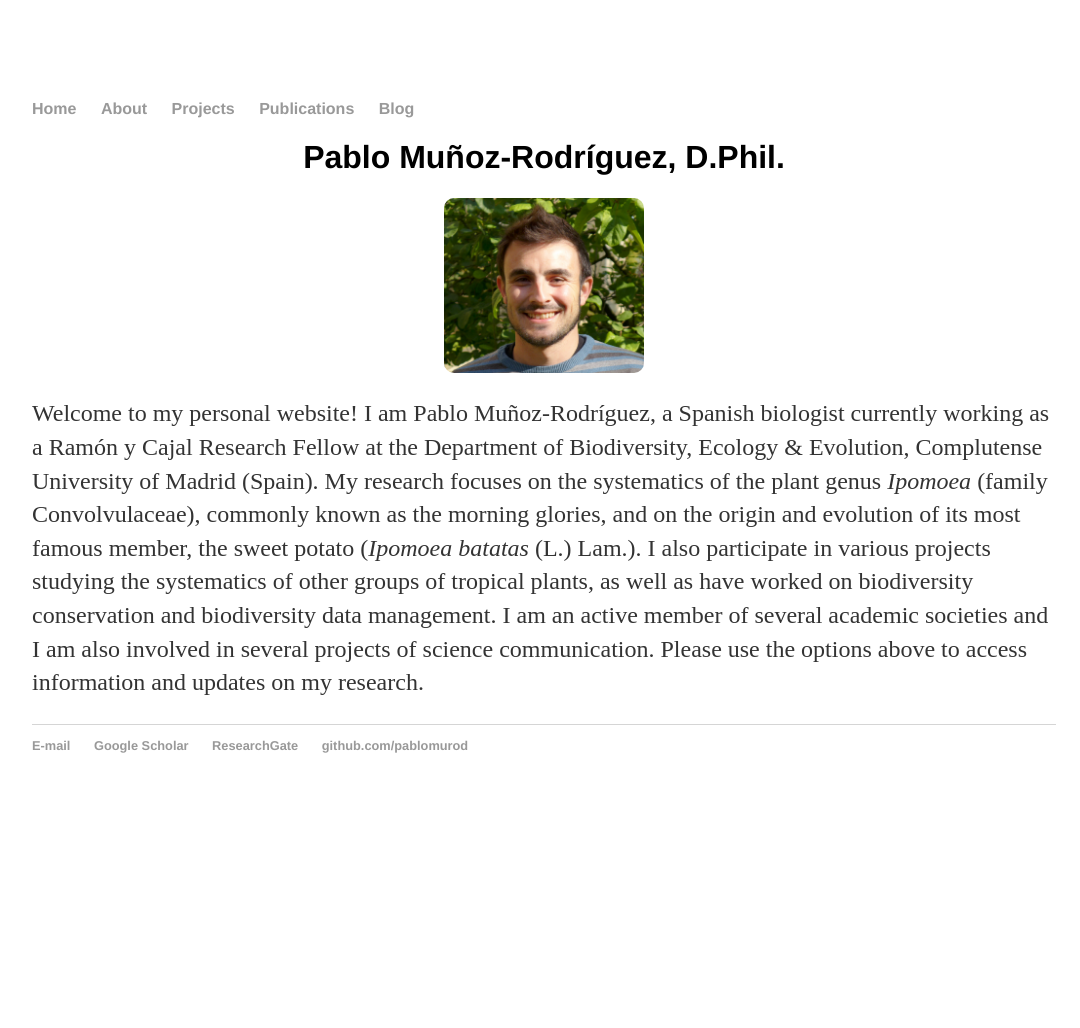
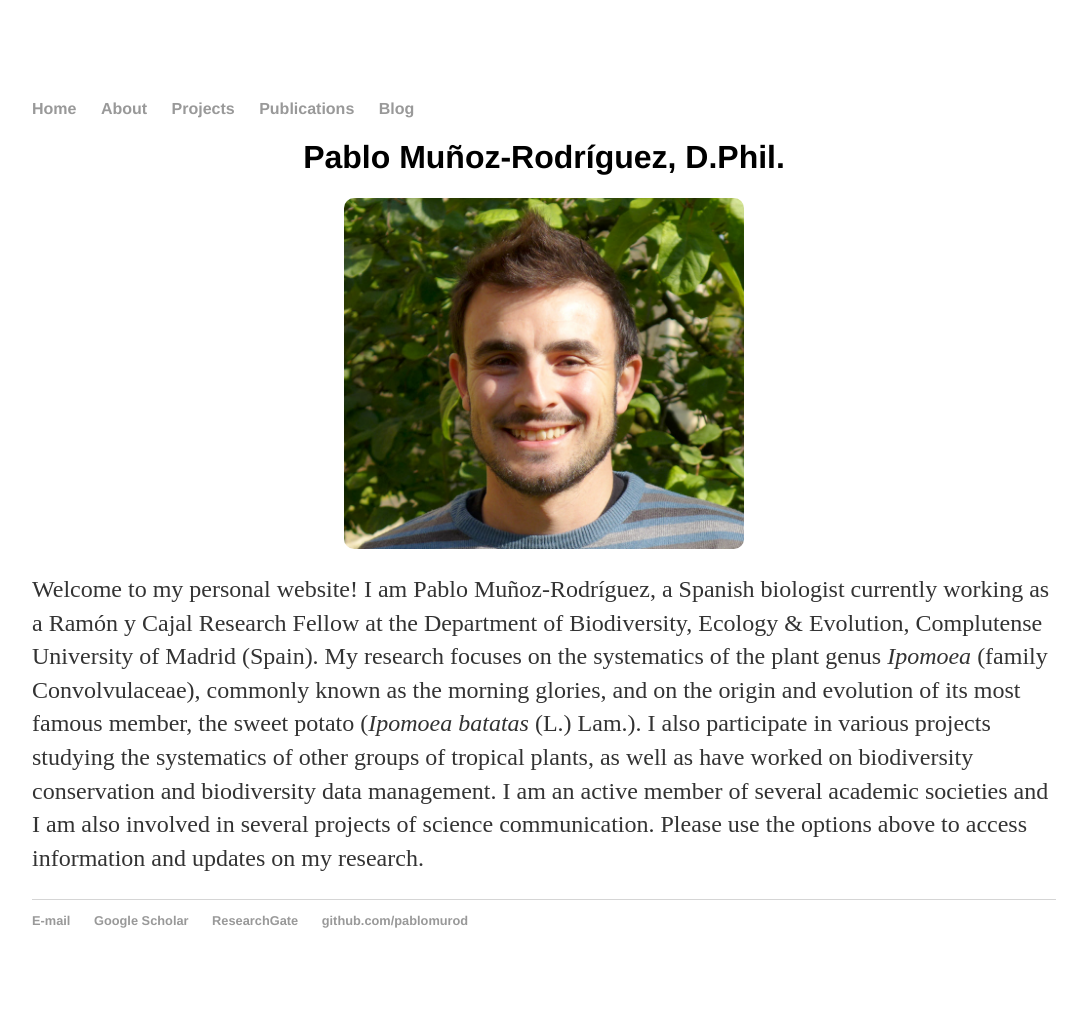
Before and after one commit to pablomurod/pablomurod.github.io, a Jekyll site: the page built from index.html, in a window 1280 px wide. Shown: the whole page, without its empty margins (96-1176 px from the left). Built offline with Jekyll 4.4.1, drawn with Linux system fonts in a browser that asks for light colours; before the commit the page ends 900 px from its top, so only the background shows below that.

Commit message:
Update main.css

```diff
--- a/css/main.css
+++ b/css/main.css
@@ -53,7 +53,7 @@ ul.posts li {
 
 /**/ /*** PROFILE IMAGE ***/ /**/
 
-.profile_image_container { position:relative; width:50%; max-width:200px; max-height:200px; margin:auto; }
+.profile_image_container { position:relative; width:50%; max-width:400px; max-height:400px; margin:auto; }
 
 .profile_image { display: block; width:100%; height:auto; border-radius:10px; margin:auto; }
 
```
